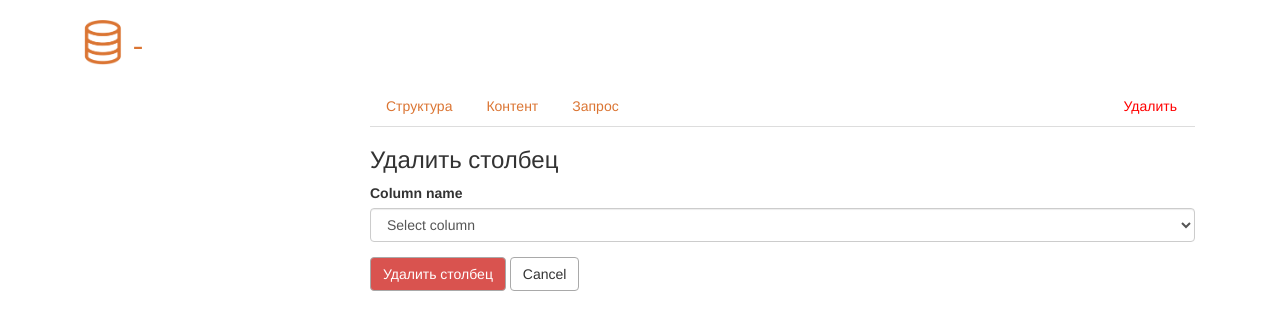
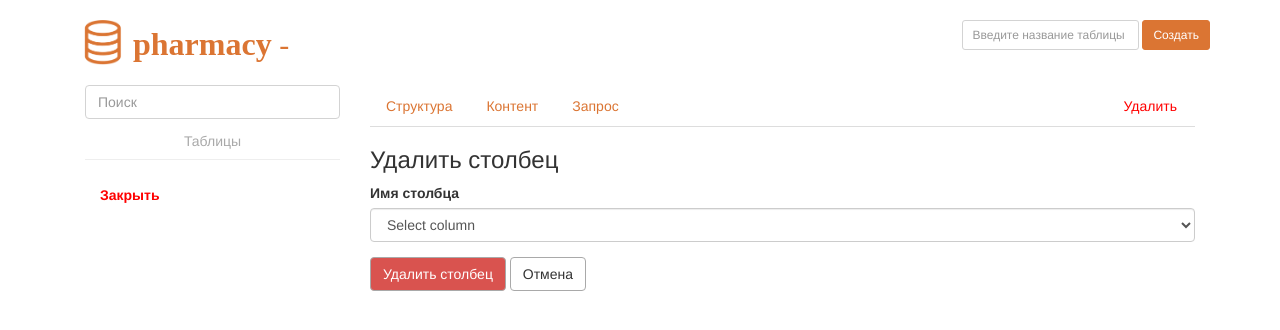
Before and after one commit to BlazeStudio/PostrgreSQL-Web-GUI, a Flask app: template templates/delete_column.html in a window 1280 px wide. Shown: the top 330 px of the page. Run offline with Flask 3, Linux system fonts and the light colour scheme; the template is opened without the code that fills it, so the values that code supplies are empty; some libraries are stand-ins or nearby versions.

Commit message:
tiny fix

```diff
--- a/main.py
+++ b/main.py
@@ -654,12 +654,12 @@ def join(dbname, user, password, host, port):
 def _before_request():
     global dataset
     if database:
-        dbname = 'postgres'
+        dbname = 'pharmacy'
         user = 'postgres'
         password = '12345'
         host = 'localhost'
         port = 5432
-        # dataset = PostgresTools(dbname, user, password, host, port)
+        dataset = PostgresTools(dbname, user, password, host, port)
 
 def main():
     global database
--- a/static/js/filter.js
+++ b/static/js/filter.js
@@ -1,5 +1,4 @@
 $(function() {
-  // Фильтрация таблицы по значениям столбцов
   $('.column-filter').on('input', function() {
     var columnIndex = $(this).data('column');
     var filterValue = $(this).val().toLowerCase();
--- a/templates/delete_column.html
+++ b/templates/delete_column.html
@@ -3,7 +3,7 @@
 <h3>Удалить столбец</h3>
 <form action="{{ url_for('delete_column', table=table) }}" class="form" method="post">
   <div class="form-group">
-    <label for="id_name">Column name</label>
+    <label for="id_name">Имя столбца</label>
     <select class="form-control" id="id_name" name="name">
       <option value="">Select column</option>
       {% for info in infos %}
@@ -12,6 +12,6 @@
     </select>
   </div>
   <button class="btn btn-danger" type="submit">Удалить столбец</button>
-  <a class="btn btn-default" href="{{ url_for('table_info', table=table) }}">Cancel</a>
+  <a class="btn btn-default" href="{{ url_for('table_info', table=table) }}">Отмена</a>
 </form>
 {% endblock %}
--- a/templates/index.html
+++ b/templates/index.html
@@ -8,7 +8,7 @@
     {% else %}
     <div style="text-align: center">
     <img src="static/img/logo.png" width="45" height="45" style="margin-bottom: 10px">
-    <b style="font-family: 'Franklin Gothic Medium'; color: #db7533">SQL DATABASE BROWSER/b>
+    <b style="font-family: 'Franklin Gothic Medium'; color: #db7533">SQL DATABASE BROWSER
         <hr style="width: 400px">
         <div class="form-sql" style="font-size: 15px">
         <form class="form" role="form" action="{{ url_for('index') }}" method="post">
@@ -25,6 +25,7 @@
   <button type="submit" class="btn">Открыть</button>
 </form>
         </div>
+    </b>
         </div>
     {% endif %}
 {% endblock %}
```
